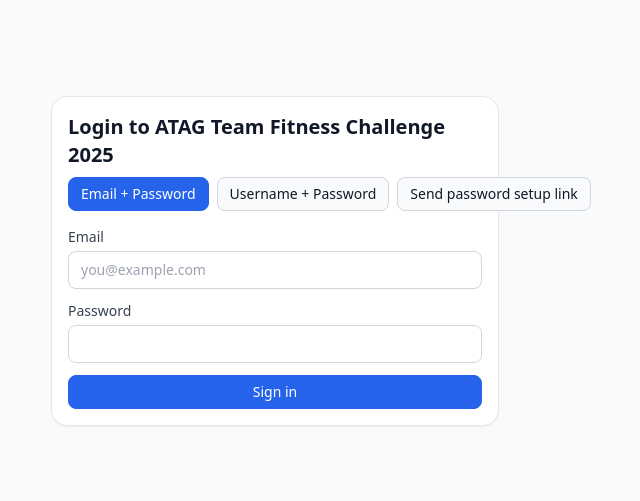
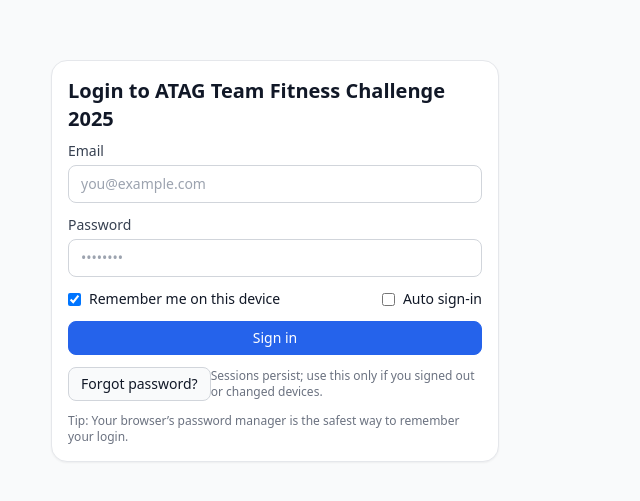
Before and after one commit to zhiluke001-ux/team-fitness, a Next.js app: page /login in a window 1280 px wide. Shown: the part 139-640 px from the top of the page, without its empty margins (365-1005 px from the left). Built offline with nearby package versions, Linux system fonts and the light colour scheme; no server answers.

Commit message:
Update login.tsx

```diff
--- a/pages/login.tsx
+++ b/pages/login.tsx
@@ -5,132 +5,220 @@
 import { supabase } from "../lib/supabaseClient";
 import { SITE_NAME } from "../utils/constants";
 
-type Tab = "emailpass" | "userpass" | "setup";
+type RememberPayload = { email: string; password: string; autoSignIn?: boolean };
+
+const REMEMBER_KEY = "atag-remember-cred";
+
+async function storeWithCredentialAPI(email: string, password: string) {
+  try {
+    if ("credentials" in navigator && (window as any).PasswordCredential) {
+      // @ts-ignore - web types vary
+      const cred = new (window as any).PasswordCredential({ id: email, password });
+      // @ts-ignore
+      await navigator.credentials.store(cred);
+    }
+  } catch {
+    // ignore
+  }
+}
+
+async function getWithCredentialAPI(): Promise<RememberPayload | null> {
+  try {
+    if ("credentials" in navigator) {
+      // @ts-ignore
+      const cred = await navigator.credentials.get({ password: true });
+      if (cred && cred.id && cred.password) {
+        // @ts-ignore
+        return { email: cred.id, password: cred.password };
+      }
+    }
+  } catch {
+    // ignore
+  }
+  return null;
+}
 
 export default function Login() {
   const router = useRouter();
   const nextParam = typeof router.query.next === "string" ? router.query.next : "/";
 
-  const [tab, setTab] = useState<Tab>("emailpass");
   const [email, setEmail] = useState("");
   const [password, setPassword] = useState("");
-  const [username, setUsername] = useState("");
+  const [remember, setRemember] = useState(true);
+  const [autoSignIn, setAutoSignIn] = useState(false);
   const [busy, setBusy] = useState(false);
-  const [msg, setMsg] = useState<string|null>(null);
-  const [err, setErr] = useState<string|null>(null);
-
-  useEffect(() => {
-    (async () => {
-      const { data } = await supabase.auth.getSession();
-      if (data.session?.user) router.replace(nextParam || "/");
-    })();
-  }, [router, nextParam]);
+  const [msg, setMsg] = useState<string | null>(null);
+  const [err, setErr] = useState<string | null>(null);
 
   const redirectOrigin = useMemo(() => {
     if (typeof window !== "undefined") return window.location.origin;
     return process.env.NEXT_PUBLIC_SITE_URL || "";
   }, []);
 
-  async function signInWithEmailPassword(e: React.FormEvent) {
-    e.preventDefault(); setErr(null); setMsg(null); setBusy(true);
-    const { data, error } = await supabase.auth.signInWithPassword({ email, password });
-    setBusy(false);
-    if (error) { setErr(error.message); return; }
-    if (data.session?.user) router.replace(nextParam || "/");
-  }
-
-  async function signInWithUsernamePassword(e: React.FormEvent) {
-    e.preventDefault(); setErr(null); setMsg(null); setBusy(true);
-    const uname = username.trim().toLowerCase();
-
-    // Resolve username -> email (case-insensitive; we store lowercase)
-    const { data: prof, error: qErr } = await supabase
-      .from("profiles")
-      .select("email")
-      .eq("username", uname)
-      .maybeSingle();
-
-    if (qErr || !prof?.email) {
-      setBusy(false);
-      setErr("Username not found or not linked to an email. Try Email + Password or request a password setup link.");
+  // Prefill from session (already signed in) or remembered creds
+  useEffect(() => {
+    (async () => {
+      // If already signed in, bounce
+      const { data } = await supabase.auth.getSession();
+      if (data.session?.user) {
+        router.replace(nextParam || "/");
         return;
       }
 
-    const { data, error } = await supabase.auth.signInWithPassword({
-      email: prof.email,
-      password
-    });
+      // Try browser credential manager first
+      const cred = await getWithCredentialAPI();
+      if (cred?.email && cred?.password) {
+        setEmail(cred.email);
+        setPassword(cred.password);
+        return;
+      }
 
+      // Fallback: localStorage
+      try {
+        const raw = localStorage.getItem(REMEMBER_KEY);
+        if (raw) {
+          const saved = JSON.parse(raw) as RememberPayload;
+          if (saved.email) setEmail(saved.email);
+          if (saved.password) setPassword(saved.password);
+          if (saved.autoSignIn) {
+            setAutoSignIn(true);
+            // small delay so inputs render
+            setTimeout(() => {
+              // auto sign-in if both exist
+              if (saved.email && saved.password) {
+                void signInWithEmailPassword();
+              }
+            }, 200);
+          }
+        }
+      } catch {
+        // ignore
+      }
+    })();
+  // eslint-disable-next-line react-hooks/exhaustive-deps
+  }, [router, nextParam]);
+
+  async function persistRemember(e: string, p: string) {
+    try {
+      if (remember) {
+        await storeWithCredentialAPI(e, p);
+        localStorage.setItem(REMEMBER_KEY, JSON.stringify({ email: e, password: p, autoSignIn }));
+      } else {
+        localStorage.removeItem(REMEMBER_KEY);
+      }
+    } catch {
+      // ignore
+    }
+  }
+
+  async function signInWithEmailPassword(ev?: React.FormEvent) {
+    ev?.preventDefault();
+    setErr(null);
+    setMsg(null);
+    setBusy(true);
+    const { data, error } = await supabase.auth.signInWithPassword({ email, password });
     setBusy(false);
-    if (error) { setErr(error.message); return; }
-    if (data.session?.user) router.replace(nextParam || "/");
+    if (error) {
+      setErr(error.message);
+      return;
+    }
+    if (data.session?.user) {
+      await persistRemember(email, password);
+      router.replace(nextParam || "/");
+    }
   }
 
   async function sendPasswordSetup(e: React.FormEvent) {
-    e.preventDefault(); setErr(null); setMsg(null); setBusy(true);
-    const { error } = await supabase.auth.resetPasswordForEmail(email, { redirectTo: `${redirectOrigin}/reset` });
+    e.preventDefault();
+    setErr(null);
+    setMsg(null);
+    setBusy(true);
+    const { error } = await supabase.auth.resetPasswordForEmail(email, {
+      redirectTo: `${redirectOrigin}/reset`,
+    });
     setBusy(false);
-    if (error) { setErr(error.message); return; }
-    setMsg("We’ve emailed you a secure link to set your password. Open it, set a password, then sign in.");
+    if (error) {
+      setErr(error.message);
+      return;
+    }
+    setMsg(
+      "We’ve emailed you a secure link to set your password. Open it, set a password, then sign in."
+    );
   }
 
   return (
     <>
-      <Head><title>Login – {SITE_NAME}</title></Head>
+      <Head>
+        <title>Login – {SITE_NAME}</title>
+      </Head>
       <main className="min-h-screen grid place-items-center px-4">
         <div className="card max-w-md w-full">
           <h1 className="text-xl font-semibold mb-2">Login to {SITE_NAME}</h1>
-          <div className="flex gap-2 mb-4">
-            <button className={`btn btn-compact ${tab==="emailpass"?"btn-primary":""}`} onClick={()=>setTab("emailpass")}>Email + Password</button>
-            <button className={`btn btn-compact ${tab==="userpass"?"btn-primary":""}`} onClick={()=>setTab("userpass")}>Username + Password</button>
-            <button className={`btn btn-compact ${tab==="setup"?"btn-primary":""}`} onClick={()=>setTab("setup")}>Send password setup link</button>
-          </div>
 
-          {tab === "emailpass" && (
           <form onSubmit={signInWithEmailPassword} className="grid grid-cols-1 gap-3">
             <div>
               <label className="label">Email</label>
-                <input type="email" required className="input" value={email} onChange={(e)=>setEmail(e.target.value)} placeholder="you@example.com" />
+              <input
+                type="email"
+                required
+                className="input"
+                value={email}
+                onChange={(e) => setEmail(e.target.value)}
+                placeholder="you@example.com"
+                autoComplete="email"
+              />
             </div>
             <div>
               <label className="label">Password</label>
-                <input type="password" required className="input" value={password} onChange={(e)=>setPassword(e.target.value)} />
+              <input
+                type="password"
+                required
+                className="input"
+                value={password}
+                onChange={(e) => setPassword(e.target.value)}
+                placeholder="••••••••"
+                autoComplete="current-password"
+              />
             </div>
-              <button className="btn btn-primary btn-compact" type="submit" disabled={busy}>{busy?"Signing in…":"Sign in"}</button>
-              {err && <p className="text-sm text-red-600">{err}</p>}
-            </form>
-          )}
 
-          {tab === "userpass" && (
-            <form onSubmit={signInWithUsernamePassword} className="grid grid-cols-1 gap-3">
-              <div>
-                <label className="label">Username</label>
-                <input className="input" required value={username} onChange={(e)=>setUsername(e.target.value)} placeholder="yourhandle" />
+            <div className="flex items-center justify-between">
+              <label className="text-sm flex items-center gap-2">
+                <input
+                  type="checkbox"
+                  checked={remember}
+                  onChange={(e) => setRemember(e.target.checked)}
+                />
+                Remember me on this device
+              </label>
+              <label className="text-sm flex items-center gap-2">
+                <input
+                  type="checkbox"
+                  checked={autoSignIn}
+                  onChange={(e) => setAutoSignIn(e.target.checked)}
+                />
+                Auto sign-in
+              </label>
             </div>
-              <div>
-                <label className="label">Password</label>
-                <input type="password" required className="input" value={password} onChange={(e)=>setPassword(e.target.value)} />
+
+            <button className="btn btn-primary btn-compact" type="submit" disabled={busy}>
+              {busy ? "Signing in…" : "Sign in"}
+            </button>
+
+            <div className="flex items-center justify-between">
+              <button className="btn btn-compact" onClick={sendPasswordSetup} disabled={!email || busy}>
+                Forgot password?
+              </button>
+              <span className="text-xs text-gray-500">
+                Sessions persist; use this only if you signed out or changed devices.
+              </span>
             </div>
-              <button className="btn btn-primary btn-compact" type="submit" disabled={busy}>{busy?"Signing in…":"Sign in"}</button>
-              {err && <p className="text-sm text-red-600">{err}</p>}
-              {!err && <p className="text-xs text-gray-600">Tip: Usernames are case-insensitive (stored lowercase).</p>}
-            </form>
-          )}
 
-          {tab === "setup" && (
-            <form onSubmit={sendPasswordSetup} className="grid grid-cols-1 gap-3">
-              <p className="text-sm text-gray-700">
-                If you used magic links before, request a password setup link here.
-              </p>
-              <div>
-                <label className="label">Email</label>
-                <input type="email" required className="input" value={email} onChange={(e)=>setEmail(e.target.value)} placeholder="you@example.com" />
-              </div>
-              <button className="btn btn-primary btn-compact" type="submit" disabled={busy}>{busy?"Sending…":"Email me the link"}</button>
             {err && <p className="text-sm text-red-600">{err}</p>}
             {msg && <p className="text-sm text-green-700">{msg}</p>}
+            <p className="text-xs text-gray-500">
+              Tip: Your browser’s password manager is the safest way to remember your login.
+            </p>
           </form>
-          )}
         </div>
       </main>
     </>
```
Lines whose indentation alone changed are shown as unchanged.
